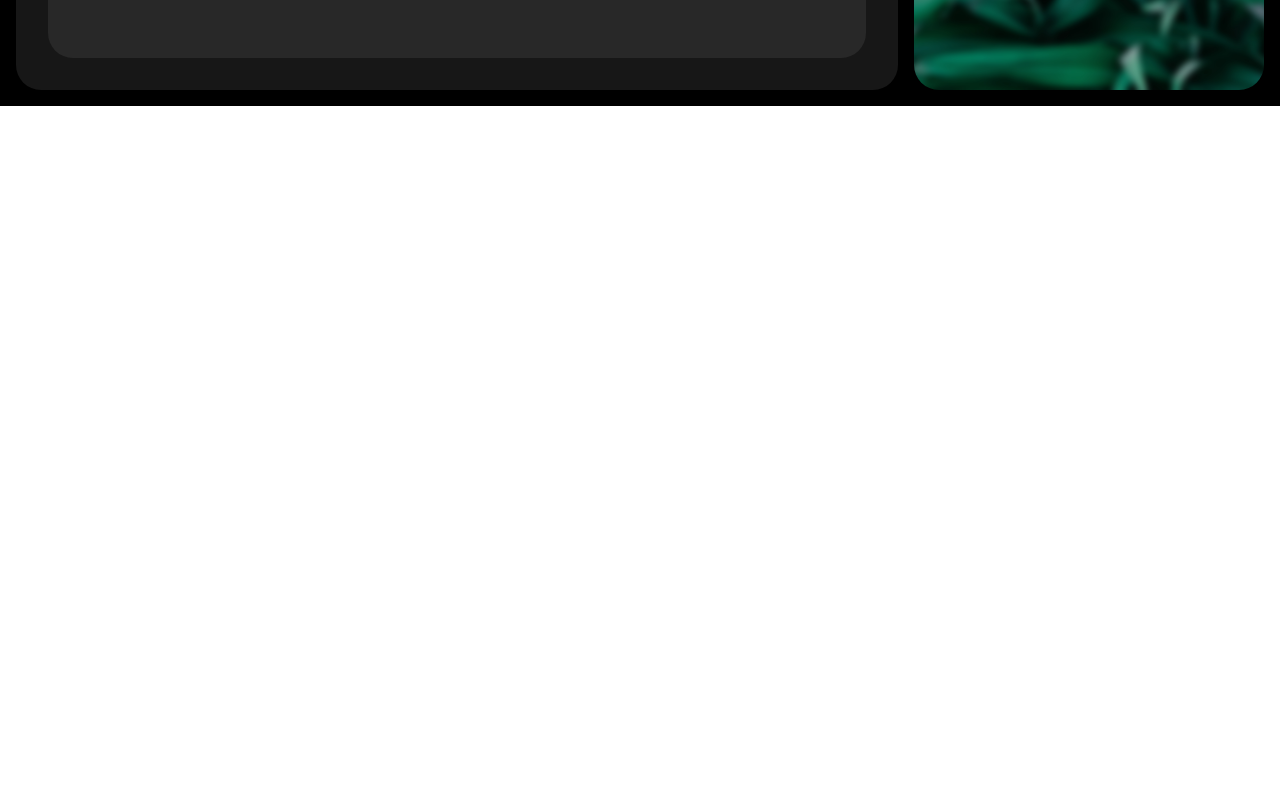
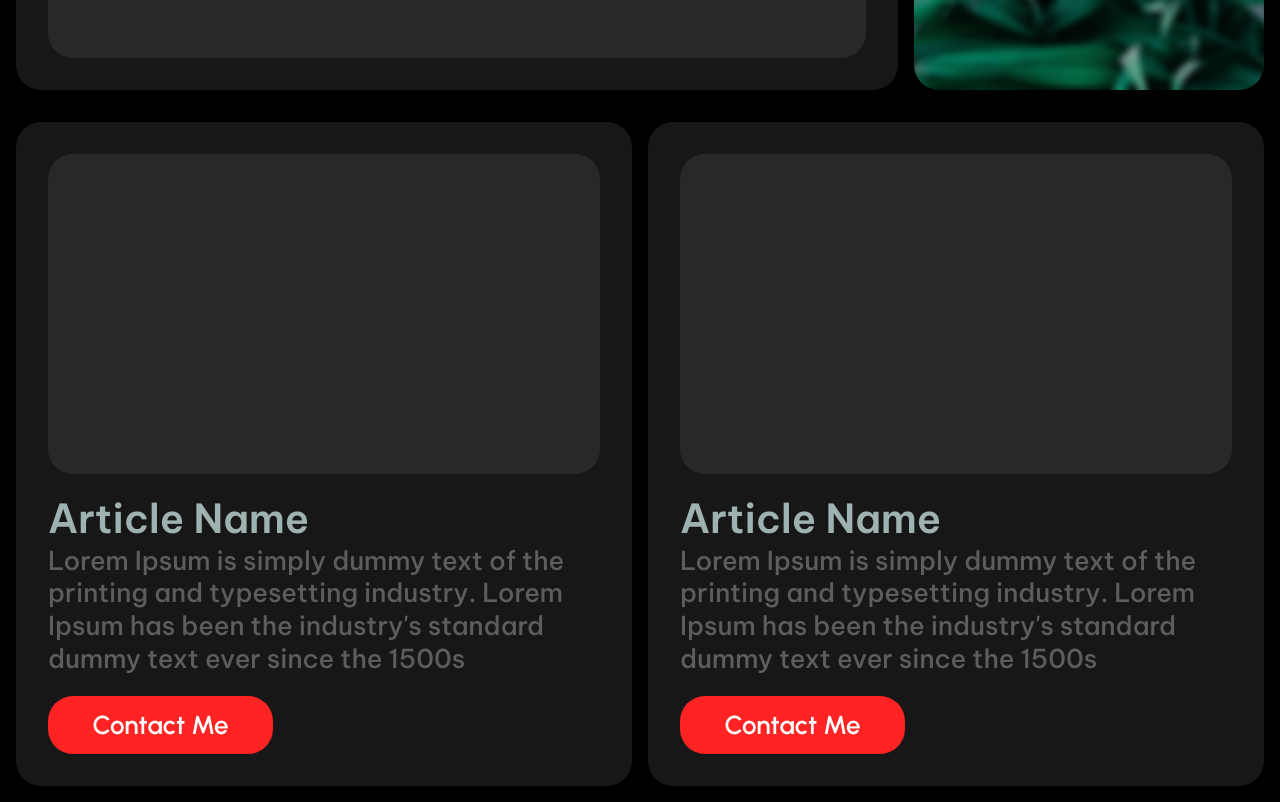
Before and after one commit to gurashish18/suraj-discord, a React (Create React App) app: page / in a window 1280 px wide. Shown: the part 2927-3729 px from the top of the page. Before the commit the page ends 3033 px from the top, so only its background shows below. Built offline with nearby package versions, Linux system fonts and the light colour scheme.

Commit message:
articles section

```diff
--- /dev/null
+++ b/src/components/Article.js
@@ -0,0 +1,49 @@
+/** @format */
+
+import { Stack, Typography } from "@mui/material";
+import React from "react";
+import Button from "./Button";
+
+const Article = () => {
+	return (
+		<Stack height={"100%"} width={"100%"}>
+			<Stack
+				height={"320px"}
+				width={"100%"}
+				sx={{ backgroundColor: "#282828", borderRadius: "25px" }}
+			></Stack>
+			<Stack
+				sx={{
+					marginTop: "20px",
+				}}
+			>
+				<Typography
+					sx={{
+						fontSize: "40px",
+						fontWeight: 600,
+						lineHeight: "50.6px",
+						color: "#9FB2B2",
+					}}
+				>
+					Article Name
+				</Typography>
+				<Typography
+					sx={{
+						fontSize: "26px",
+						fontWeight: 500,
+						lineHeight: "32.89px",
+						color: "#5D5D5C",
+						marginBottom: "20px",
+					}}
+				>
+					Lorem Ipsum is simply dummy text of the printing and typesetting
+					industry. Lorem Ipsum has been the industry's standard dummy text ever
+					since the 1500s
+				</Typography>
+				<Button text={"Contact Me"} />
+			</Stack>
+		</Stack>
+	);
+};
+
+export default Article;
--- a/src/pages/Main.js
+++ b/src/pages/Main.js
@@ -1,6 +1,7 @@
 /** @format */
 
 import React from "react";
+import Articles from "../sections/Articles";
 import Interest from "../sections/Interest";
 import Me from "../sections/Me";
 import MyStory from "../sections/MyStory";
@@ -15,6 +16,7 @@ const Main = () => {
 			<Interest />
 			<Youtube />
 			<Social />
+			<Articles />
 		</>
 	);
 };
--- /dev/null
+++ b/src/sections/Articles.js
@@ -0,0 +1,44 @@
+/** @format */
+
+import { Stack } from "@mui/material";
+import React from "react";
+import Article from "../components/Article";
+
+const Articles = () => {
+	return (
+		<Stack
+			display={"flex"}
+			flexDirection={"row"}
+			p={2}
+			gap={2}
+			sx={{ backgroundColor: "#000000" }}
+		>
+			<Stack
+				flex={0.5}
+				display={"flex"}
+				flexDirection={"column"}
+				justifyContent={"space-between"}
+				height={"100%"}
+				width={"100%"}
+				sx={{ backgroundColor: "#171717", borderRadius: "25px" }}
+				p={4}
+			>
+				<Article />
+			</Stack>
+			<Stack
+				flex={0.5}
+				display={"flex"}
+				flexDirection={"column"}
+				justifyContent={"space-between"}
+				height={"100%"}
+				width={"100%"}
+				sx={{ backgroundColor: "#171717", borderRadius: "25px" }}
+				p={4}
+			>
+				<Article />
+			</Stack>
+		</Stack>
+	);
+};
+
+export default Articles;
```
